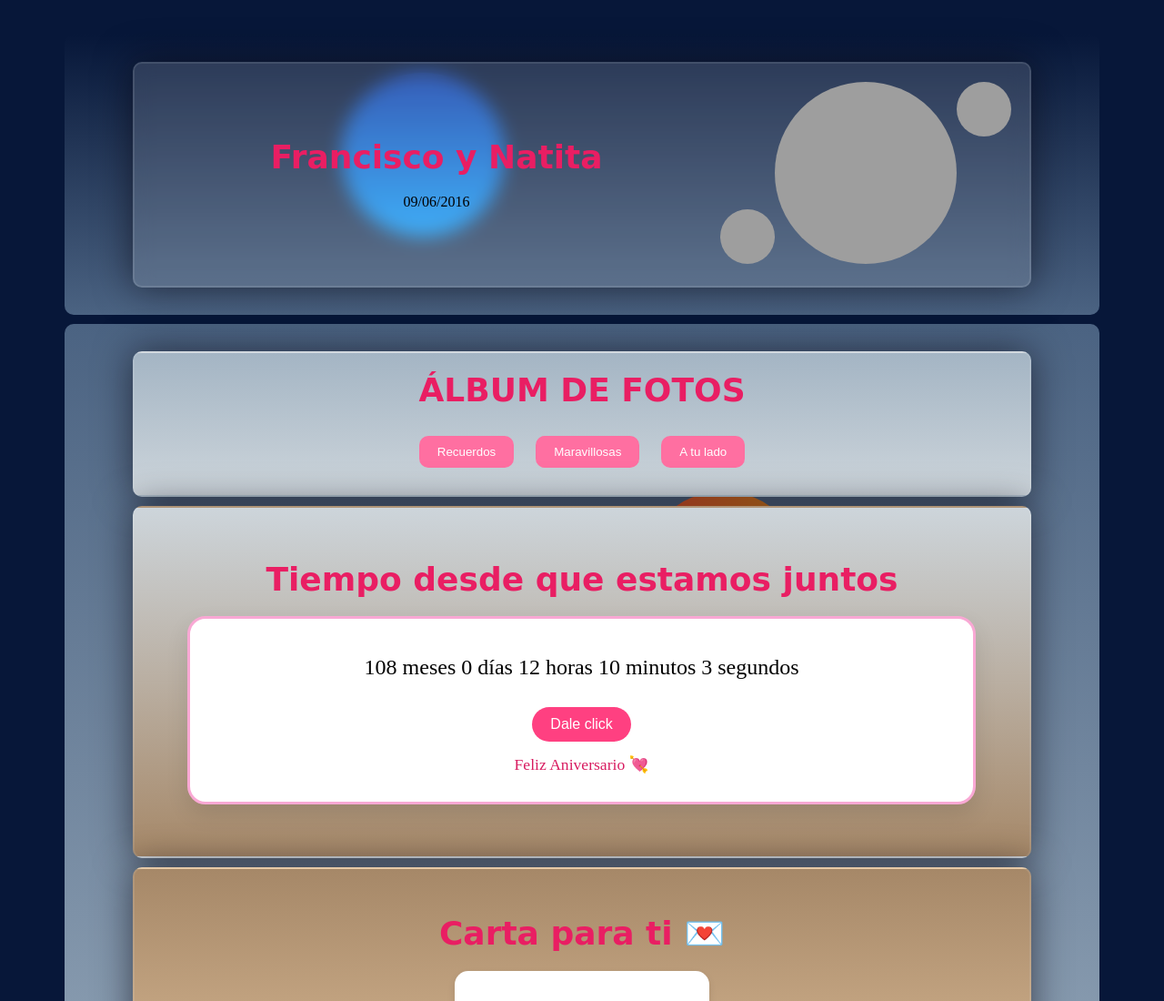
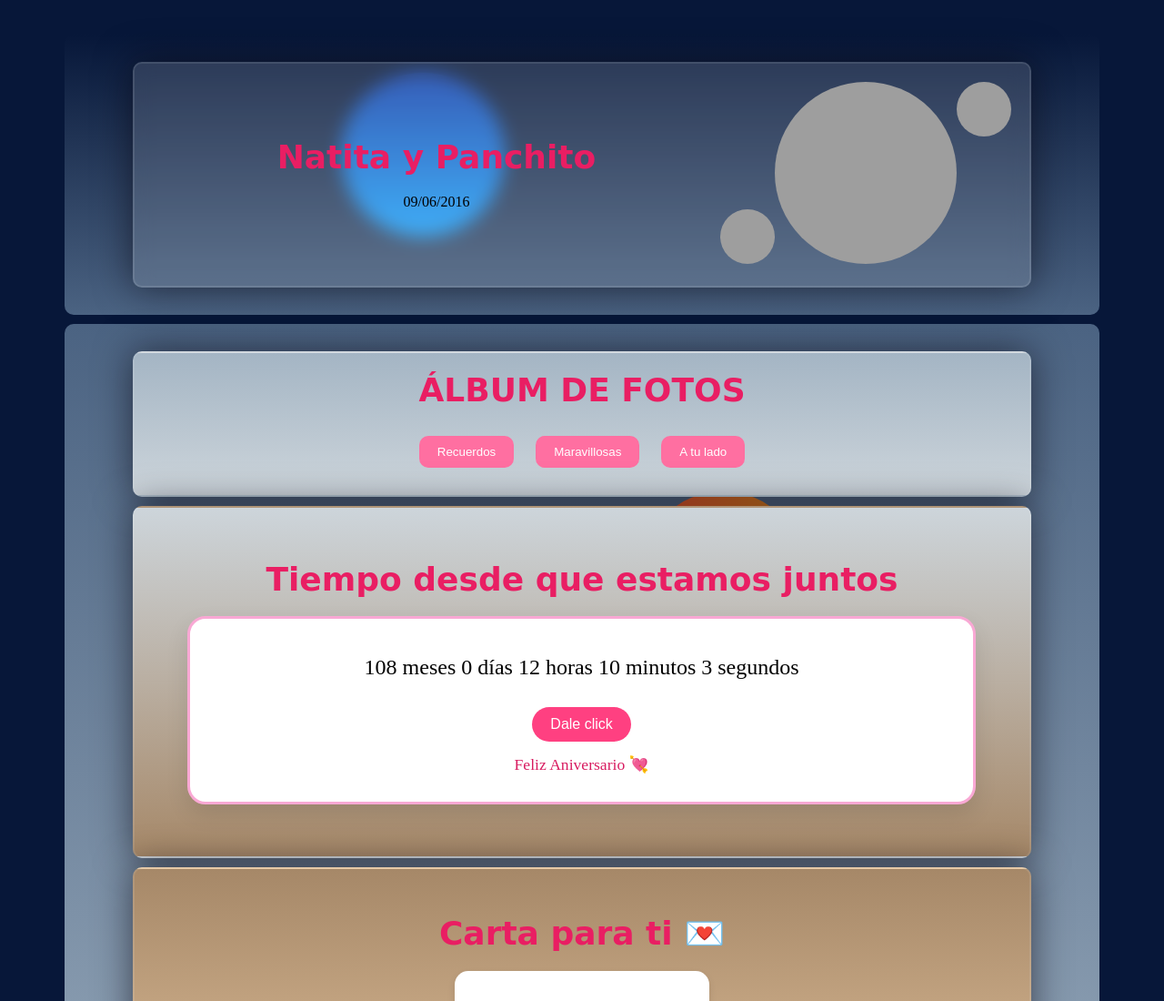
Before and after one commit to Blurryface98/natitaandpanchito, a plain HTML site: page index.html in a window 1280 px wide. Shown: the top 1100 px of the page at 91% size. Drawn offline with Linux system fonts and the light colour scheme; grey boxes are pictures that could not be loaded.

Commit message:
Update index.html

```diff
--- a/index.html
+++ b/index.html
@@ -342,7 +342,7 @@
   <header class="portada" style="margin-top: 3%;">
     <div class="contenedor_portada calculator">
       <div id="nombres_portada">
-        <h1>Francisco y Natita</h1>
+        <h1>Natita y Panchito</h1>
         <label for=""> 09/06/2016</label>
       </div>
 
```
